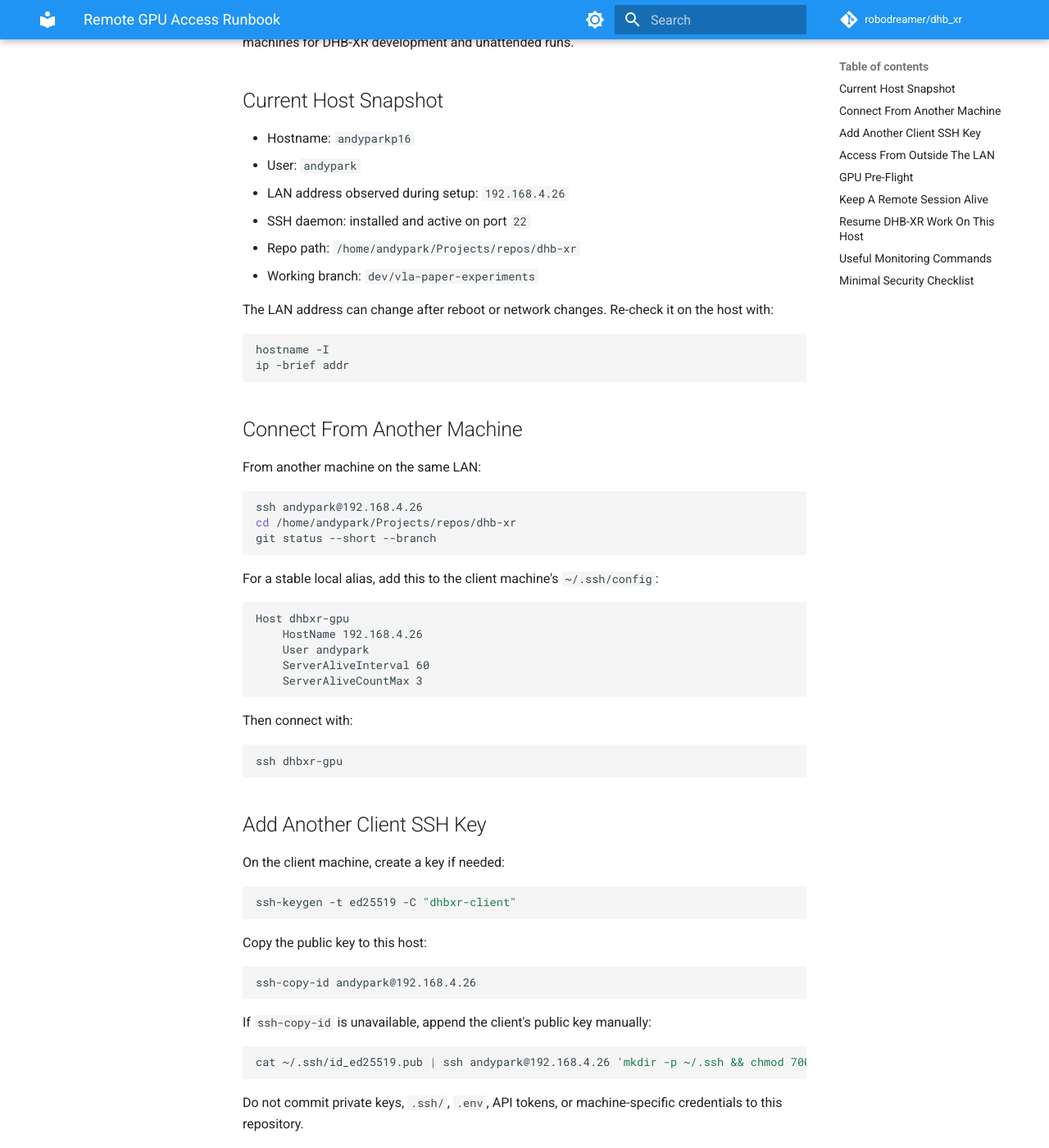
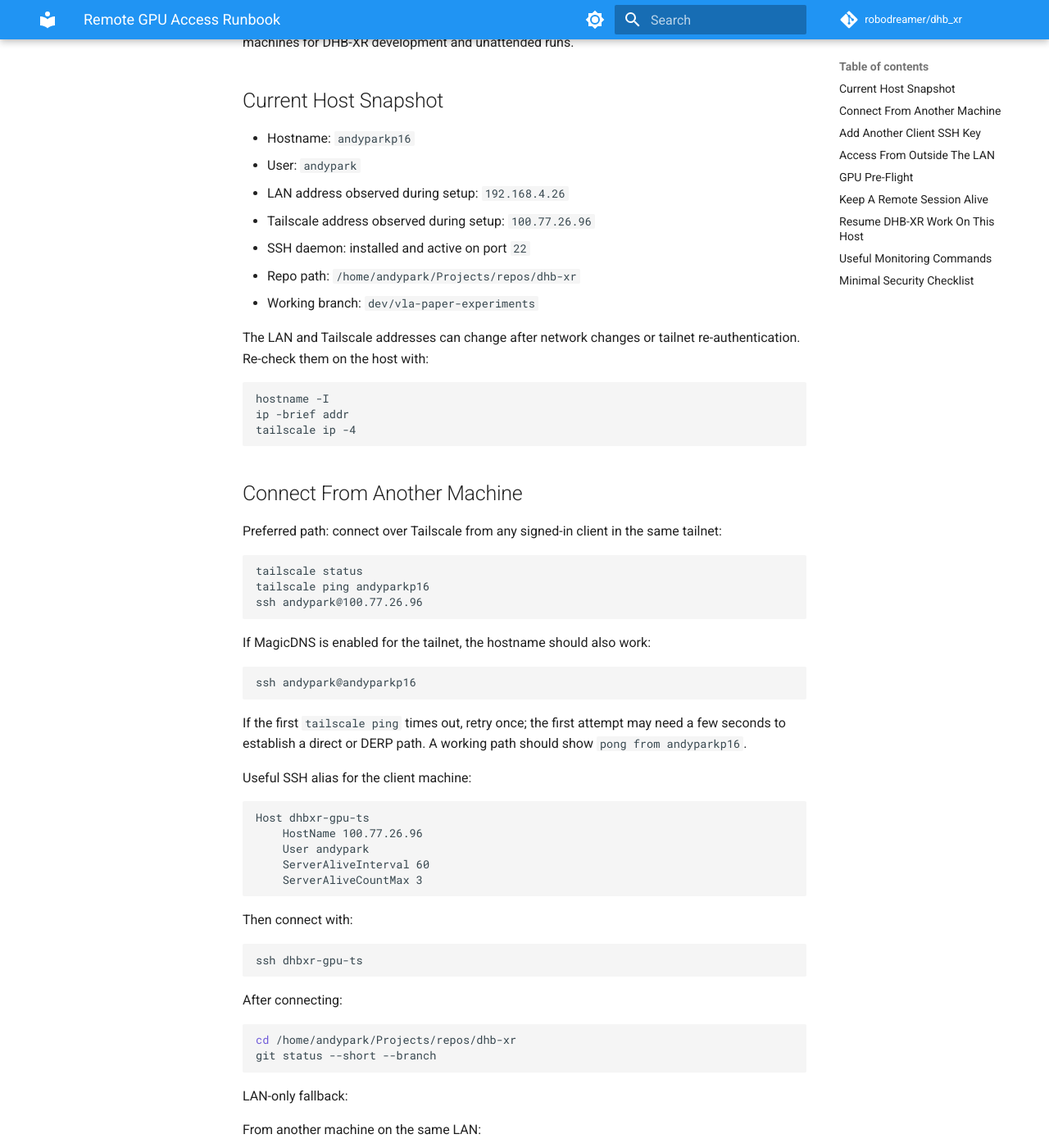
Before and after one commit to robodreamer/dhb-xr, an MkDocs documentation site: the page built from docs/remote_gpu_access.md, in a window 1280 px wide and 1400 px high, scrolled down 214 px. Shown: the whole window at 82% size. Built offline with MkDocs 1.6.1 and Material for MkDocs 9.7.7, drawn with Linux system fonts in a browser that asks for light colours; comment, search, counter and statistics services are not loaded; some of the changed text lies outside the part shown.

Commit message:
Document Tailscale access for the experiment GPU host
Record the verified Tailscale route so remote VLA experiment runs do not depend on same-LAN addressing.

Constraint: The GPU host is reachable from this client through Tailscale at 100.77.26.96; LAN address 192.168.4.26 remains useful only on the home network.

Rejected: Exposing SSH directly to the public internet | private mesh access is safer and already working.

Confidence: high

Scope-risk: narrow

Directive: Prefer the Tailscale SSH path for off-LAN experiment access; re-check tailscale ip -4 if the host is re-authenticated.

Tested: tailscale ping andyparkp16; ssh andypark@100.77.26.96; remote nvidia-smi; Pixi torch CUDA check.

Not-tested: MagicDNS hostname SSH from every client.

````diff
--- a/docs/remote_gpu_access.md
+++ b/docs/remote_gpu_access.md
@@ -8,19 +8,65 @@ other machines for DHB-XR development and unattended runs.
 - Hostname: `andyparkp16`
 - User: `andypark`
 - LAN address observed during setup: `192.168.4.26`
+- Tailscale address observed during setup: `100.77.26.96`
 - SSH daemon: installed and active on port `22`
 - Repo path: `/home/andypark/Projects/repos/dhb-xr`
 - Working branch: `dev/vla-paper-experiments`
 
-The LAN address can change after reboot or network changes. Re-check it on the
-host with:
+The LAN and Tailscale addresses can change after network changes or tailnet
+re-authentication. Re-check them on the host with:
 
 ```bash
 hostname -I
 ip -brief addr
+tailscale ip -4
 ```
 
 ## Connect From Another Machine
+
+Preferred path: connect over Tailscale from any signed-in client in the same
+tailnet:
+
+```bash
+tailscale status
+tailscale ping andyparkp16
+ssh andypark@100.77.26.96
+```
+
+If MagicDNS is enabled for the tailnet, the hostname should also work:
+
+```bash
+ssh andypark@andyparkp16
+```
+
+If the first `tailscale ping` times out, retry once; the first attempt may need
+a few seconds to establish a direct or DERP path. A working path should show
+`pong from andyparkp16`.
+
+Useful SSH alias for the client machine:
+
+```sshconfig
+Host dhbxr-gpu-ts
+    HostName 100.77.26.96
+    User andypark
+    ServerAliveInterval 60
+    ServerAliveCountMax 3
+```
+
+Then connect with:
+
+```bash
+ssh dhbxr-gpu-ts
+```
+
+After connecting:
+
+```bash
+cd /home/andypark/Projects/repos/dhb-xr
+git status --short --branch
+```
+
+LAN-only fallback:
 
 From another machine on the same LAN:
 
@@ -30,7 +76,7 @@ cd /home/andypark/Projects/repos/dhb-xr
 git status --short --branch
 ```
 
-For a stable local alias, add this to the client machine's `~/.ssh/config`:
+For a stable LAN alias, add this to the client machine's `~/.ssh/config`:
 
 ```sshconfig
 Host dhbxr-gpu
````
